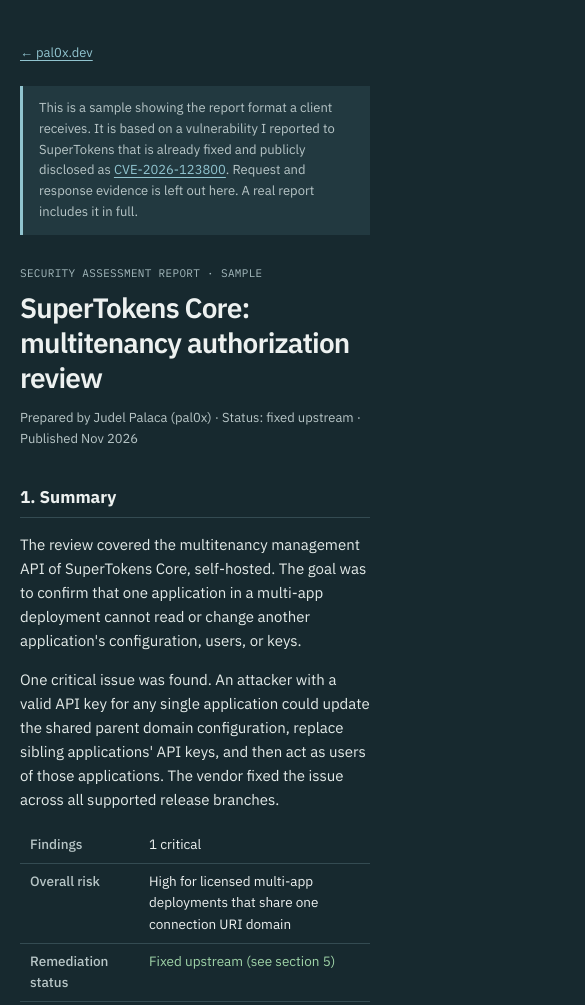
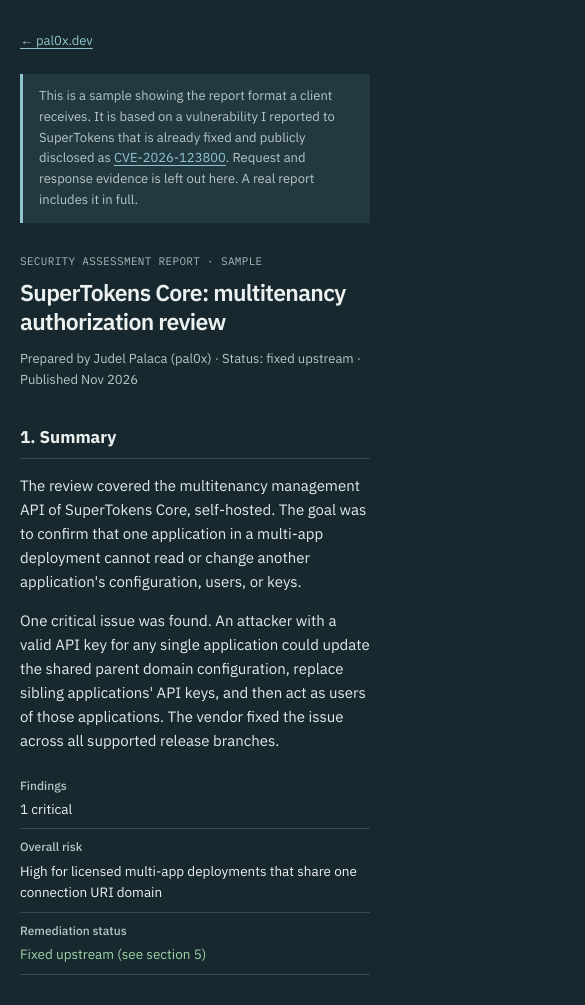
Before and after one commit to Judel777/my-website, a plain HTML site: page sample-report.html in a window 390 px wide. Shown: the top 1005 px of the page, 585 px wide, since content can reach past the window. Drawn offline with Linux system fonts and the light colour scheme.

Commit message:
Make sample report responsive on mobile
Co-Authored-By: Claude Opus 5.5 <noreply@anthropic.com>
Claude-Session: https://claude.ai/code/session_012RNnJkmiSqGZx71xeFmkSK

```diff
--- a/sample-report.html
+++ b/sample-report.html
@@ -32,6 +32,17 @@
   pre { background:var(--panel); padding:12px 14px; white-space:pre-wrap; color:var(--muted); }
   .sev { display:inline-block; font-family:"IBM Plex Mono",monospace; font-size:11.5px; padding:2px 8px; border:1px solid var(--crit); color:var(--crit); }
   .ok { color:#9fd4a8; }
+  code { overflow-wrap:anywhere; word-break:break-word; }
+  td { overflow-wrap:anywhere; }
+  @media (max-width:600px) {
+    .wrap { padding-top:28px; }
+    h1 { font-size:23px; }
+    table, tbody, tr, th, td { display:block; width:100%; }
+    tr { border-bottom:1px solid var(--line); padding:6px 0; }
+    th, td { border:0; padding:2px 0; }
+    th { font-size:12px; }
+    .sev { margin-top:6px; }
+  }
   footer { margin-top:44px; padding-top:14px; border-top:1px solid var(--line); color:var(--muted); font-size:12px; }
 </style>
 </head>
```
